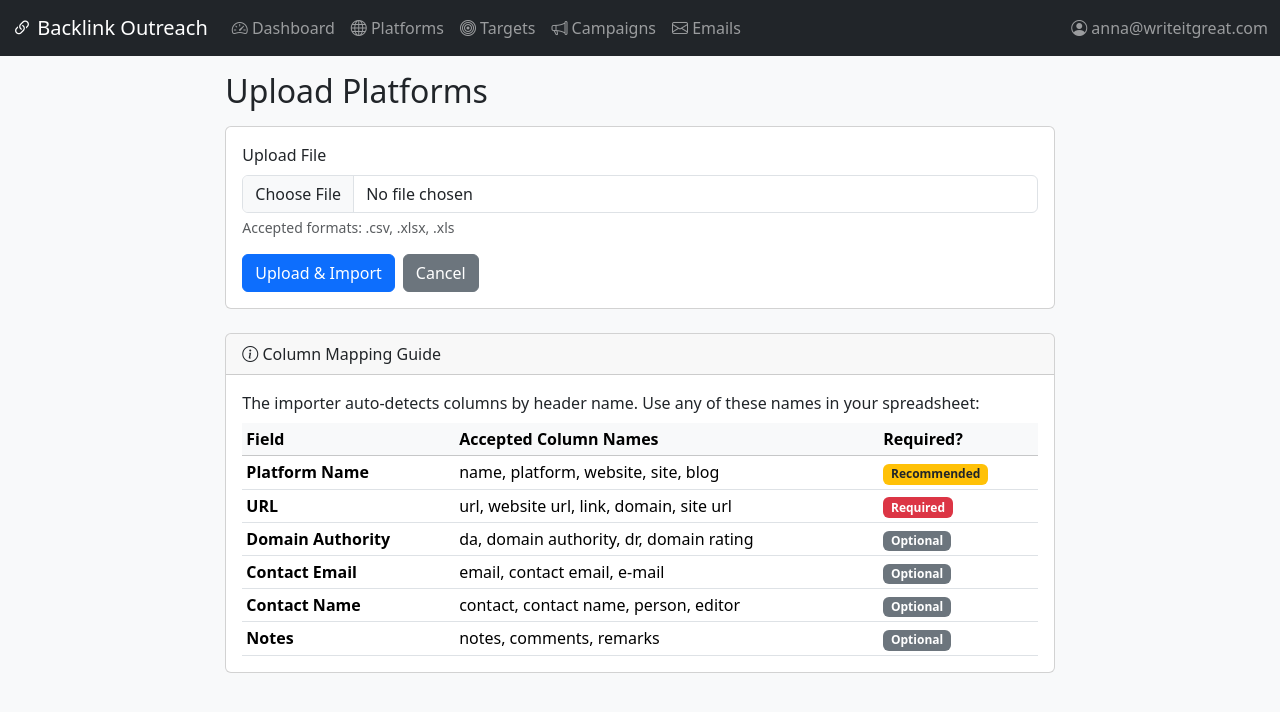
After one commit to annatokei-11/backlink-outreach, a Flask app: page /platforms/upload in a window 1280 px wide. The commit adds this page. Shown: the top 712 px of the page. Run offline with Flask 3, Linux system fonts and the light colour scheme; some libraries are stand-ins or nearby versions.

Commit message:
Add bulk CSV/XLSX upload for platforms
Adds an upload page at /platforms/upload that accepts .csv, .xlsx, and .xls
files. Auto-detects column mapping from common header names (name, url, da,
email, contact, notes). Shows results summary after import.

https://claude.ai/code/session_01GGp3RceNdjjrizDy13rKqK

```diff
--- a/app/forms.py
+++ b/app/forms.py
@@ -1,4 +1,5 @@
 from flask_wtf import FlaskForm
+from flask_wtf.file import FileField, FileAllowed, FileRequired
 from wtforms import (StringField, TextAreaField, SelectField, IntegerField,
                      SubmitField, HiddenField)
 from wtforms.validators import DataRequired, Email, Optional, URL, NumberRange
@@ -63,3 +64,11 @@ class OutreachEmailForm(FlaskForm):
 class SendEmailForm(FlaskForm):
     email_id = HiddenField('Email ID', validators=[DataRequired()])
     submit = SubmitField('Send Email')
+
+
+class UploadPlatformsForm(FlaskForm):
+    file = FileField('Upload File', validators=[
+        FileRequired(),
+        FileAllowed(['csv', 'xlsx', 'xls'], 'Only CSV and Excel files allowed.')
+    ])
+    submit = SubmitField('Upload & Import')
--- a/app/routes.py
+++ b/app/routes.py
@@ -5,7 +5,7 @@ from flask import Blueprint, render_template, redirect, url_for, flash, request,
 from app import db
 from app.models import Platform, Target, Campaign, OutreachEmail
 from app.forms import (PlatformForm, TargetForm, CampaignForm,
-                       OutreachEmailForm, SendEmailForm)
+                       OutreachEmailForm, SendEmailForm, UploadPlatformsForm)
 from app.services.gmail_service import GmailService
 
 main_bp = Blueprint('main', __name__)
@@ -105,6 +105,139 @@ def platform_delete(id):
     db.session.commit()
     flash('Platform deleted.', 'success')
     return redirect(url_for('main.platforms_list'))
+
+
+@main_bp.route('/platforms/upload', methods=['GET', 'POST'])
+def platform_upload():
+    form = UploadPlatformsForm()
+    if form.validate_on_submit():
+        file = form.file.data
+        filename = file.filename.lower()
+
+        try:
+            rows = _parse_upload_file(file, filename)
+        except Exception as e:
+            flash(f'Could not read file: {e}', 'danger')
+            return render_template('platforms/upload.html', form=form)
+
+        if not rows:
+            flash('File is empty or has no data rows.', 'warning')
+            return render_template('platforms/upload.html', form=form)
+
+        headers = [h.strip().lower() for h in rows[0]]
+        col_map = _auto_map_columns(headers)
+
+        if 'name' not in col_map and 'url' not in col_map:
+            flash(
+                f'Could not detect a Name or URL column. '
+                f'Found columns: {", ".join(rows[0])}. '
+                f'Please rename at least one column to "Name" or "URL".',
+                'danger',
+            )
+            return render_template('platforms/upload.html', form=form)
+
+        imported = 0
+        skipped = []
+        for row_num, row in enumerate(rows[1:], start=2):
+            if len(row) < len(headers):
+                row += [''] * (len(headers) - len(row))
+
+            name = _get_mapped(row, headers, col_map, 'name')
+            url = _get_mapped(row, headers, col_map, 'url')
+
+            if not name and not url:
+                continue  # skip blank rows
+
+            if not name:
+                name = url
+            if not url:
+                skipped.append(f'Row {row_num}: missing URL')
+                continue
+
+            if not url.startswith(('http://', 'https://')):
+                url = 'https://' + url
+
+            da_raw = _get_mapped(row, headers, col_map, 'domain_authority')
+            da = None
+            if da_raw:
+                try:
+                    da = int(float(da_raw))
+                    da = max(0, min(100, da))
+                except (ValueError, TypeError):
+                    da = None
+
+            platform = Platform(
+                name=name.strip(),
+                url=url.strip(),
+                domain_authority=da,
+                contact_email=(_get_mapped(row, headers, col_map, 'contact_email') or '').strip() or None,
+                contact_name=(_get_mapped(row, headers, col_map, 'contact_name') or '').strip() or None,
+                notes=(_get_mapped(row, headers, col_map, 'notes') or '').strip() or None,
+            )
+            db.session.add(platform)
+            imported += 1
+
+        db.session.commit()
+
+        msg = f'Imported {imported} platform{"s" if imported != 1 else ""}.'
+        if skipped:
+            msg += f' Skipped {len(skipped)}: {"; ".join(skipped[:5])}'
+        flash(msg, 'success')
+        return redirect(url_for('main.platforms_list'))
+
+    return render_template('platforms/upload.html', form=form)
+
+
+def _parse_upload_file(file, filename):
+    """Parse CSV or Excel file and return list of rows (each row is a list of strings)."""
+    import csv
+    import io
+
+    if filename.endswith('.csv'):
+        content = file.read().decode('utf-8-sig')
+        reader = csv.reader(io.StringIO(content))
+        return [row for row in reader if any(cell.strip() for cell in row)]
+    else:
+        import openpyxl
+        wb = openpyxl.load_workbook(file, read_only=True, data_only=True)
+        ws = wb.active
+        rows = []
+        for row in ws.iter_rows(values_only=True):
+            str_row = [str(cell) if cell is not None else '' for cell in row]
+            if any(cell.strip() for cell in str_row):
+                rows.append(str_row)
+        wb.close()
+        return rows
+
+
+def _auto_map_columns(headers):
+    """Map Platform fields to column indices based on common header names."""
+    mapping = {}
+
+    patterns = {
+        'name': ['name', 'platform', 'website', 'site', 'site name', 'platform name', 'website name', 'blog'],
+        'url': ['url', 'website url', 'link', 'domain', 'site url', 'platform url', 'web address'],
+        'domain_authority': ['da', 'domain authority', 'dr', 'domain rating', 'authority'],
+        'contact_email': ['email', 'contact email', 'contact_email', 'e-mail', 'email address'],
+        'contact_name': ['contact', 'contact name', 'contact_name', 'person', 'editor', 'author'],
+        'notes': ['notes', 'comments', 'note', 'comment', 'remarks'],
+    }
+
+    for field, keywords in patterns.items():
+        for idx, header in enumerate(headers):
+            if header in keywords:
+                mapping[field] = idx
+                break
+
+    return mapping
+
+
+def _get_mapped(row, headers, col_map, field):
+    """Get a value from a row using the column mapping."""
+    idx = col_map.get(field)
+    if idx is not None and idx < len(row):
+        return row[idx]
+    return None
 
 
 # ---------------------------------------------------------------------------
--- /dev/null
+++ b/app/templates/platforms/upload.html
@@ -0,0 +1,82 @@
+{% extends "base.html" %}
+{% block title %}Upload Platforms{% endblock %}
+
+{% block content %}
+<div class="row justify-content-center">
+    <div class="col-lg-8">
+        <h2 class="mb-3">Upload Platforms</h2>
+
+        <div class="card mb-4">
+            <div class="card-body">
+                <form method="POST" enctype="multipart/form-data">
+                    {{ form.hidden_tag() }}
+
+                    <div class="mb-3">
+                        <label for="file" class="form-label">{{ form.file.label.text }}</label>
+                        {{ form.file(class="form-control", accept=".csv,.xlsx,.xls") }}
+                        {% for error in form.file.errors %}
+                            <div class="text-danger small">{{ error }}</div>
+                        {% endfor %}
+                        <div class="form-text">Accepted formats: .csv, .xlsx, .xls</div>
+                    </div>
+
+                    <div class="d-flex gap-2">
+                        {{ form.submit(class="btn btn-primary") }}
+                        <a href="{{ url_for('main.platforms_list') }}" class="btn btn-secondary">Cancel</a>
+                    </div>
+                </form>
+            </div>
+        </div>
+
+        <div class="card">
+            <div class="card-header">
+                <i class="bi bi-info-circle"></i> Column Mapping Guide
+            </div>
+            <div class="card-body">
+                <p class="mb-2">The importer auto-detects columns by header name. Use any of these names in your spreadsheet:</p>
+                <table class="table table-sm mb-0">
+                    <thead class="table-light">
+                        <tr>
+                            <th>Field</th>
+                            <th>Accepted Column Names</th>
+                            <th>Required?</th>
+                        </tr>
+                    </thead>
+                    <tbody>
+                        <tr>
+                            <td><strong>Platform Name</strong></td>
+                            <td>name, platform, website, site, blog</td>
+                            <td><span class="badge bg-warning text-dark">Recommended</span></td>
+                        </tr>
+                        <tr>
+                            <td><strong>URL</strong></td>
+                            <td>url, website url, link, domain, site url</td>
+                            <td><span class="badge bg-danger">Required</span></td>
+                        </tr>
+                        <tr>
+                            <td><strong>Domain Authority</strong></td>
+                            <td>da, domain authority, dr, domain rating</td>
+                            <td><span class="badge bg-secondary">Optional</span></td>
+                        </tr>
+                        <tr>
+                            <td><strong>Contact Email</strong></td>
+                            <td>email, contact email, e-mail</td>
+                            <td><span class="badge bg-secondary">Optional</span></td>
+                        </tr>
+                        <tr>
+                            <td><strong>Contact Name</strong></td>
+                            <td>contact, contact name, person, editor</td>
+                            <td><span class="badge bg-secondary">Optional</span></td>
+                        </tr>
+                        <tr>
+                            <td><strong>Notes</strong></td>
+                            <td>notes, comments, remarks</td>
+                            <td><span class="badge bg-secondary">Optional</span></td>
+                        </tr>
+                    </tbody>
+                </table>
+            </div>
+        </div>
+    </div>
+</div>
+{% endblock %}
--- a/requirements.txt
+++ b/requirements.txt
@@ -9,3 +9,4 @@ google-auth-oauthlib==1.1.0
 gunicorn==21.2.0
 python-dotenv==1.0.0
 email-validator==2.1.0.post1
+openpyxl==3.1.2
```
Also changed, not shown: app/templates/platforms/list.html (+8 -3 lines).
